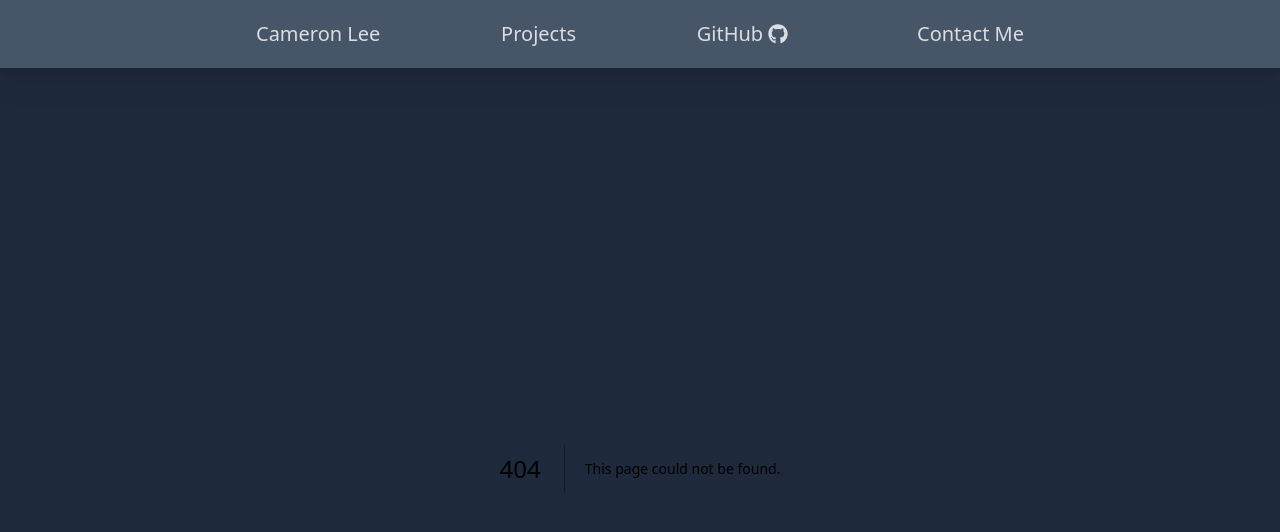
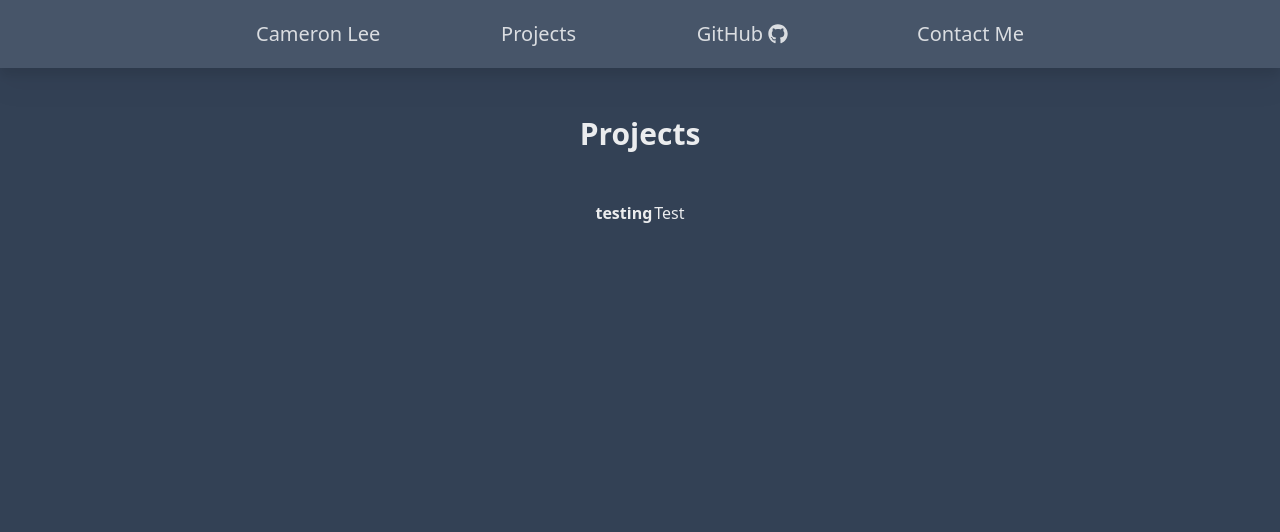
Before and after one commit to catchet101/Portfolio-Site, a Next.js app: page /projects in a window 1280 px wide. Before the commit this address had no page. Shown: the top 532 px of the page. Built offline with nearby package versions, Linux system fonts and the light colour scheme.

Commit message:
created project page

```diff
--- a/app/components/Navbar.tsx
+++ b/app/components/Navbar.tsx
@@ -6,7 +6,7 @@ export default function Navbar() {
         <nav className="bg-slate-600 p-4 sticky top-0 drop-shadow-xl z-10">
             <div className="prose prose-xl mx-auto flex justify-between flex-col sm:flex-row max-w-3xl">
                 <Link href="/" className="text-white/80 no-underline hover:text-white">Cameron Lee</Link>
-                <Link href="/" className="text-white/80 no-underline hover:text-white">Projects</Link>
+                <Link href="/projects" className="text-white/80 no-underline hover:text-white">Projects</Link>
                 <Link href="https://github.com/catchet101" className="text-white/80 no-underline hover:text-white mr-2 flex flex-row items-center">GitHub&nbsp;<FaGithub/></Link>
                 <Link href="/" className="text-white/80 no-underline hover:text-white">Contact Me</Link>
             </div>
--- a/app/layout.tsx
+++ b/app/layout.tsx
@@ -13,7 +13,7 @@ export default function RootLayout({
 }) {
   return (
     <html lang="en">
-      <body className="bg-slate-800">
+      <body className="bg-slate-700">
         <Navbar/>
         {children}
       </body>
--- a/app/page.tsx
+++ b/app/page.tsx
@@ -4,9 +4,18 @@
 export default function Home() {
     return (
         <main className="px-6 mx-auto">
-            <p className="mt-12 mb-12 text-3xl text-center text-white">
-                Hello and Welcome, <span className="whitespace-nowrap">I&#39;m <span className="font-bold">Cameron</span></span>
-            </p>
+            <h1 className="my-12 text-4xl text-center text-white/90">
+                <span className="whitespace-nowrap">I&#39;m <span className="font-bold">Cameron</span></span>, Welcome to My Website
+            </h1>
+            <section className="flex flex-col justify-center text-center text-white/90">
+                <p className="font-bold text-2xl mb-4">
+                    About Me
+                </p>
+                <p className="sm:mx-40 lg:mx-64">
+                    I&#39;m a 3rd year Computing Science student at SFU. Lorem ipsum dolor sit amet, consectetur adipiscing elit, sed do eiusmod tempor incididunt ut labore et dolore magna aliqua. Ut enim ad minim veniam, quis nostrud exercitation ullamco laboris nisi ut aliquip ex ea commodo consequat. Duis aute irure dolor in reprehenderit in voluptate velit esse cillum dolore eu fugiat nulla pariatur. Excepteur sint occaecat cupidatat non proident, sunt in culpa qui officia deserunt mollit anim id est laborum.
+                </p>
+            </section>
+
         </main>
     )
 }
--- /dev/null
+++ b/app/projects/page.tsx
@@ -0,0 +1,19 @@
+import React from 'react'
+
+const projectsPage = () => {
+    return (
+        <main className="px-6 mx-auto">
+            <p className="mt-12 mb-12 text-3xl text-center text-white/90">
+                <span className="font-bold">Projects</span>
+            </p>
+            <table className="flex justify-center text-white/90">
+                <tr>
+                    <th>testing</th>
+                    <td>Test</td>
+                </tr>
+            </table>
+        </main>
+    )
+}
+
+export default projectsPage
```
